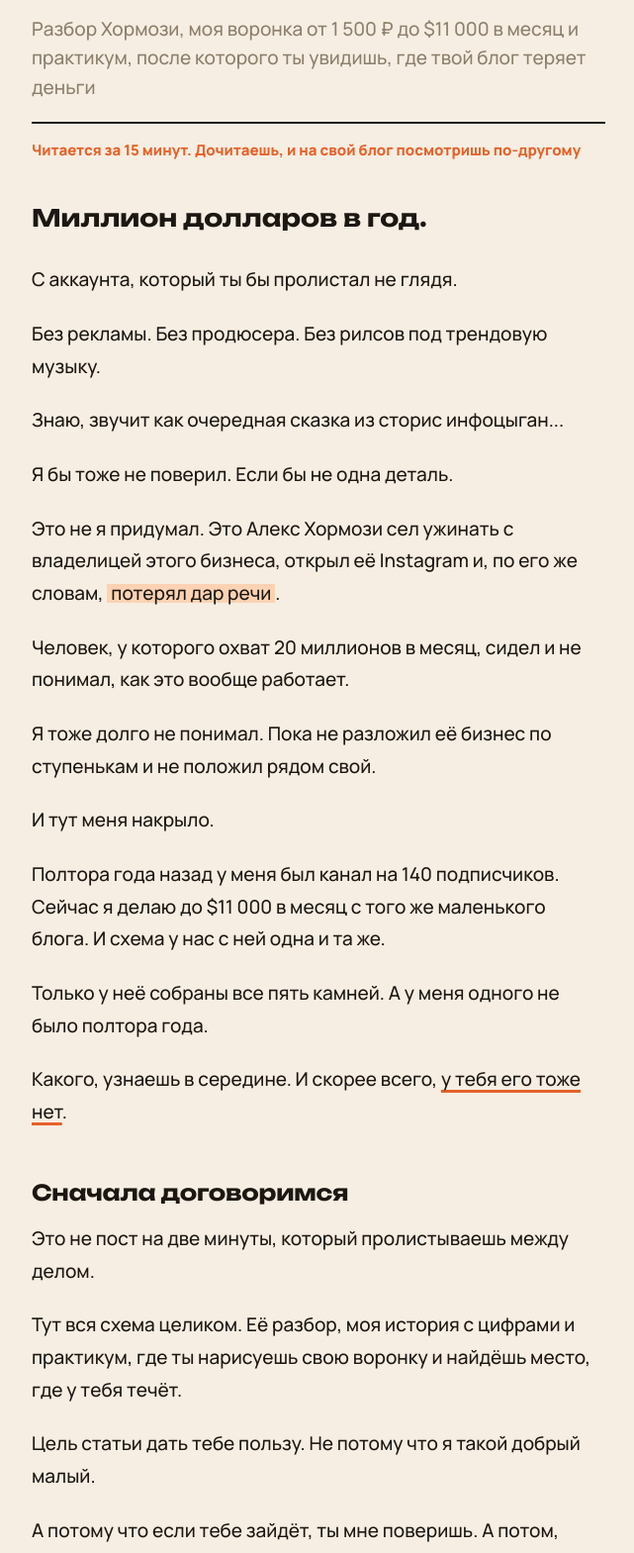
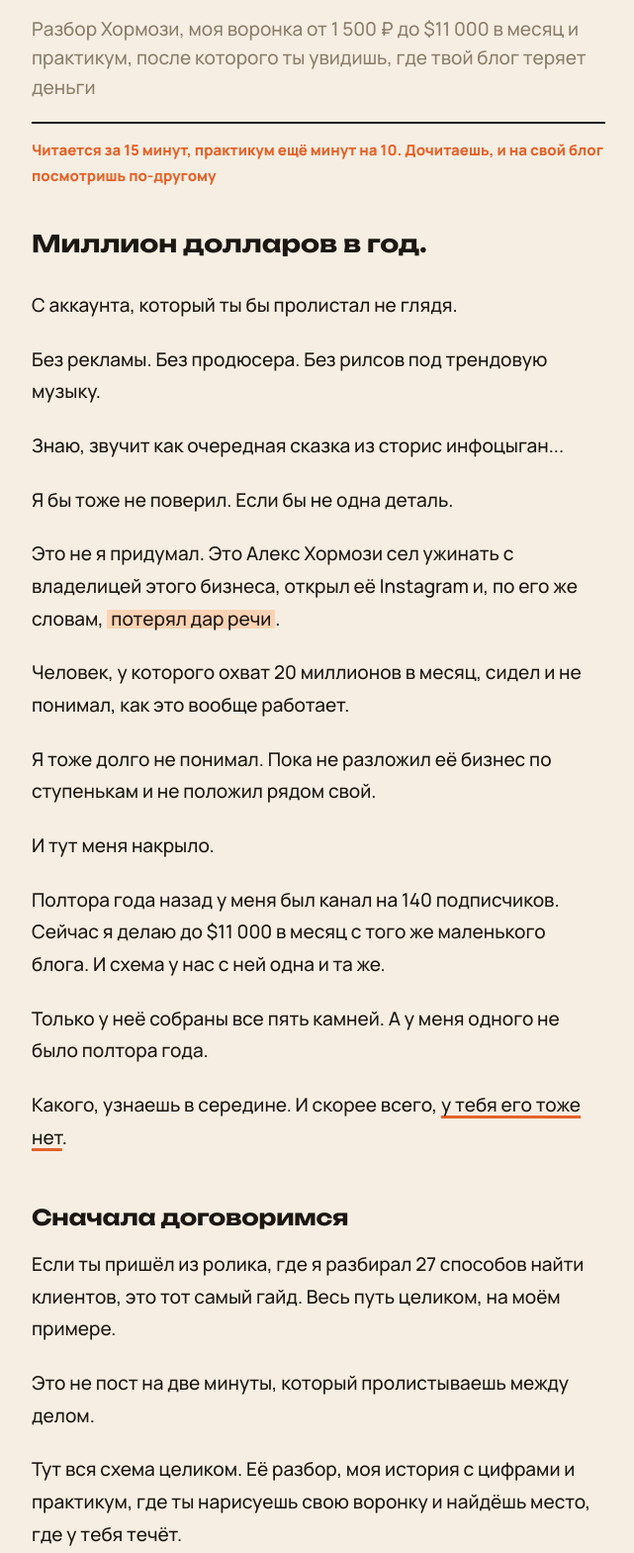
Before and after one commit to veresovvlad2018-lgtm/veresovbiz, a plain HTML site: page index.html in a window 1280 px wide. Shown: the part 312-1881 px from the top of the page at 99% size, without its empty margins (318-959 px from the left). Drawn offline with Linux system fonts and the light colour scheme.

Commit message:
Article: payment proof, video lead-in, read time

```diff
--- a/index.html
+++ b/index.html
@@ -115,7 +115,7 @@ a:focus-visible{outline:3px solid var(--orange);outline-offset:3px}
 
 <h1><span class="mk">$1 000 000 в год</span> с 19 лайками на пост и 5 800 подписчиками</h1>
 <p class="sub">Разбор Хормози, моя воронка от 1 500 ₽ до $11 000 в месяц и практикум, после которого ты увидишь, где твой блог теряет деньги</p>
-<p class="read">Читается за 15 минут. Дочитаешь, и на свой блог посмотришь по-другому</p>
+<p class="read">Читается за 15 минут, практикум ещё минут на 10. Дочитаешь, и на свой блог посмотришь по-другому</p>
 
 <p class="big">Миллион долларов в год.</p>
 <p>С аккаунта, который ты бы пролистал не глядя.</p>
@@ -131,6 +131,7 @@ a:focus-visible{outline:3px solid var(--orange);outline-offset:3px}
 <p>Какого, узнаешь в середине. И скорее всего, <span class="ul">у тебя его тоже нет</span>.</p>
 
 <h3>Сначала договоримся</h3>
+<p>Если ты пришёл из ролика, где я разбирал 27 способов найти клиентов, это тот самый гайд. Весь путь целиком, на моём примере.</p>
 <p>Это не пост на две минуты, который пролистываешь между делом.</p>
 <p>Тут вся схема целиком. Её разбор, моя история с цифрами и практикум, где ты нарисуешь свою воронку и найдёшь место, где у тебя течёт.</p>
 <p>Цель статьи дать тебе пользу. Не потому что я такой добрый малый.</p>
@@ -283,6 +284,7 @@ a:focus-visible{outline:3px solid var(--orange);outline-offset:3px}
 <p>Три попытки продать личную работу за 100 000 ₽. Все три мимо.</p>
 <p>Тогда я взял все деньги, которые были, около 40 000 ₽, и отдал наставнику по продажам. Все.</p>
 <p>Он меня поднатаскал. Следующего человека я закрыл на 50 000 ₽. А через 2 дня он докинул ещё 50 000 ₽.</p>
+<figure style="max-width:300px;margin-left:auto;margin-right:auto"><img src="img/oplata_50k.jpg" alt="Оплата 50 000 ₽, январь 2025"><figcaption>30 января 2025, те самые 50 000 ₽. Имя клиента скрыл</figcaption></figure>
 <p>Я сидел в ахуе. Не мог представить, что за такое маленькое количество действий можно получать такие деньги.</p>
 
 <div class="quote">Можно приучить мозг делать много работы за мало денег. А можно приучить делать мало работы за много денег.</div>
@@ -456,8 +458,7 @@ a:focus-visible{outline:3px solid var(--orange);outline-offset:3px}
 <h3 class="pb">Три причины, почему воронка так и не собирается</h3>
 <p>Знания у тебя теперь есть. Но знать и сделать это разные вещи.</p>
 <p><b>Первая.</b> Изнутри не видно, где течёт. Кажется, что проблема в просмотрах, а она в пустой ступеньке посередине.</p>
-<p>Я это прошёл на своей шкуре. Три проваленные продажи на 100 000 ₽ подряд, пока не отдал последние 40 000 ₽ наставнику, который увидел то, чего не видел я.</p>
-<p><b>Вторая.</b> Чинят всё сразу. Новый формат, новая площадка, новый продукт. А надо найти один пустой камень и закрыть его.</p>
+<p>Я это прошёл на своей шкуре. Три проваленные продажи на 100 000 ₽ подряд, пока не отдал последние 40 000 ₽ наставнику, который увидел то, чего не видел я.</p><p><b>Вторая.</b> Чинят всё сразу. Новый формат, новая площадка, новый продукт. А надо найти один пустой камень и закрыть его.</p>
 <p><b>Третья.</b> Ждут, пока блог станет большим. Ты уже знаешь, что это миф.</p>
 <p>Диетолог зарабатывает столько не потому, что знает какой-то секрет. Секрета нет.</p>
 <p>У неё просто собрана воронка, где каждая ступенька работает.</p>
```
